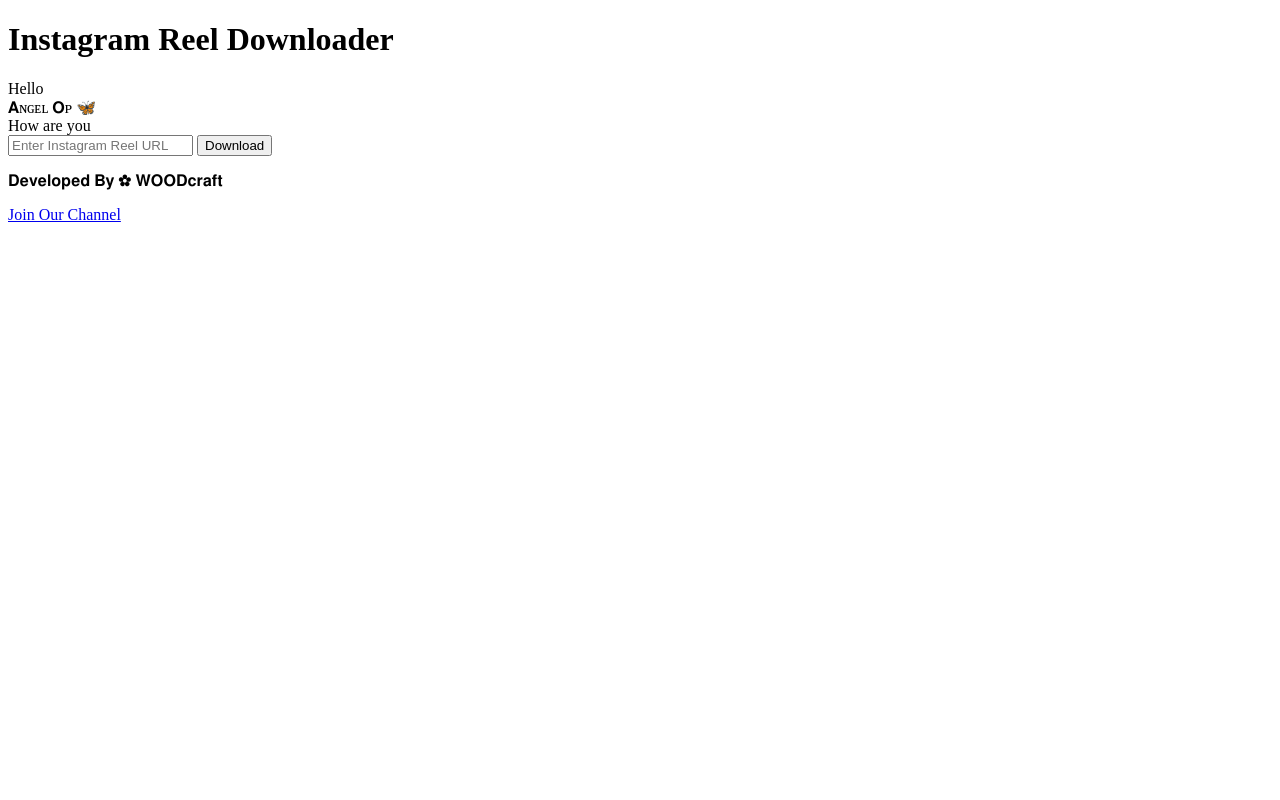
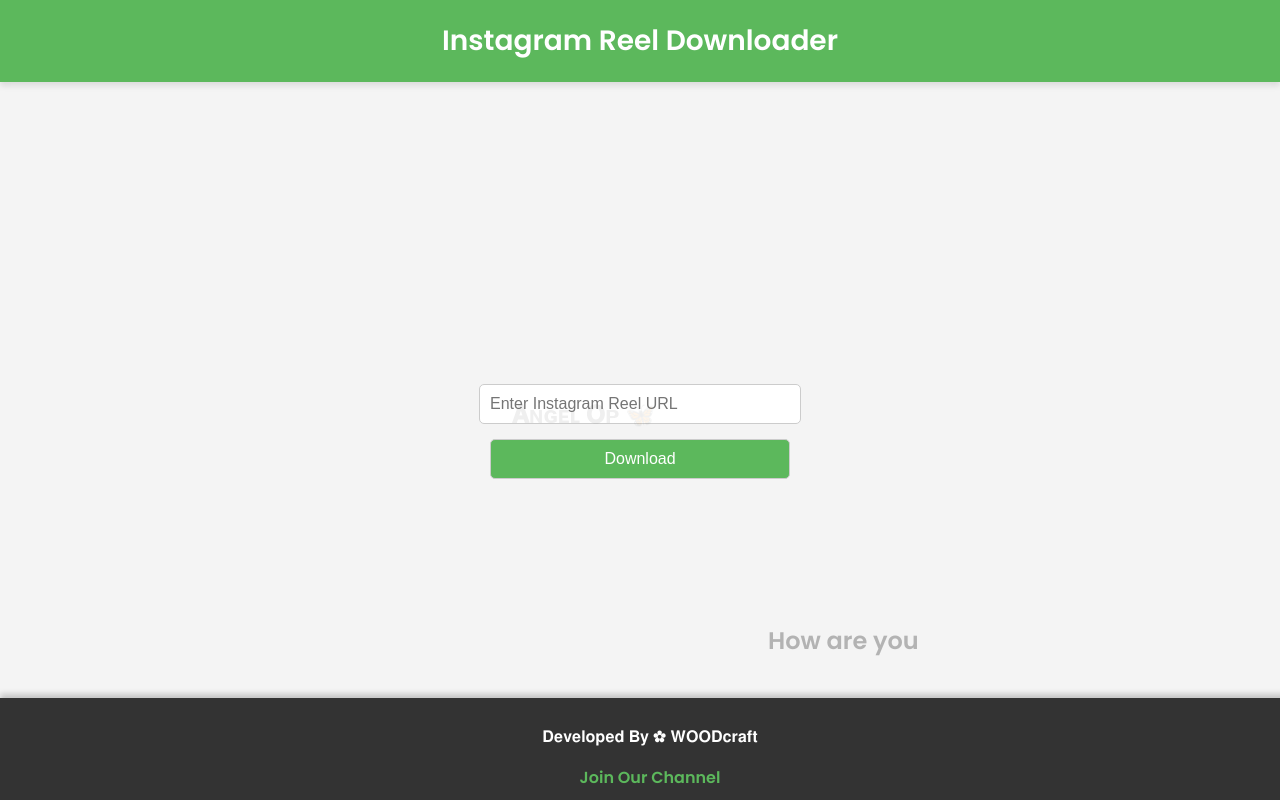
Before and after one commit to ok-op/kfonb, a plain HTML site: page instagram.html in a window 1280 px wide. Shown: the top 800 px of the page. Drawn offline with Linux system fonts and the light colour scheme.

Commit message:
Update instagram.html

```diff
--- a/instagram.html
+++ b/instagram.html
@@ -5,6 +5,7 @@
     <meta name="viewport" content="width=device-width, initial-scale=1.0">
     <title>Instagram Reel Downloader</title>
     <link href="https://fonts.googleapis.com/css2?family=Poppins:wght@400;600&display=swap" rel="stylesheet">
+    <link rel="stylesheet" href="woodcraft/instagram.css">
 </head>
 <body>
     <header>
```
